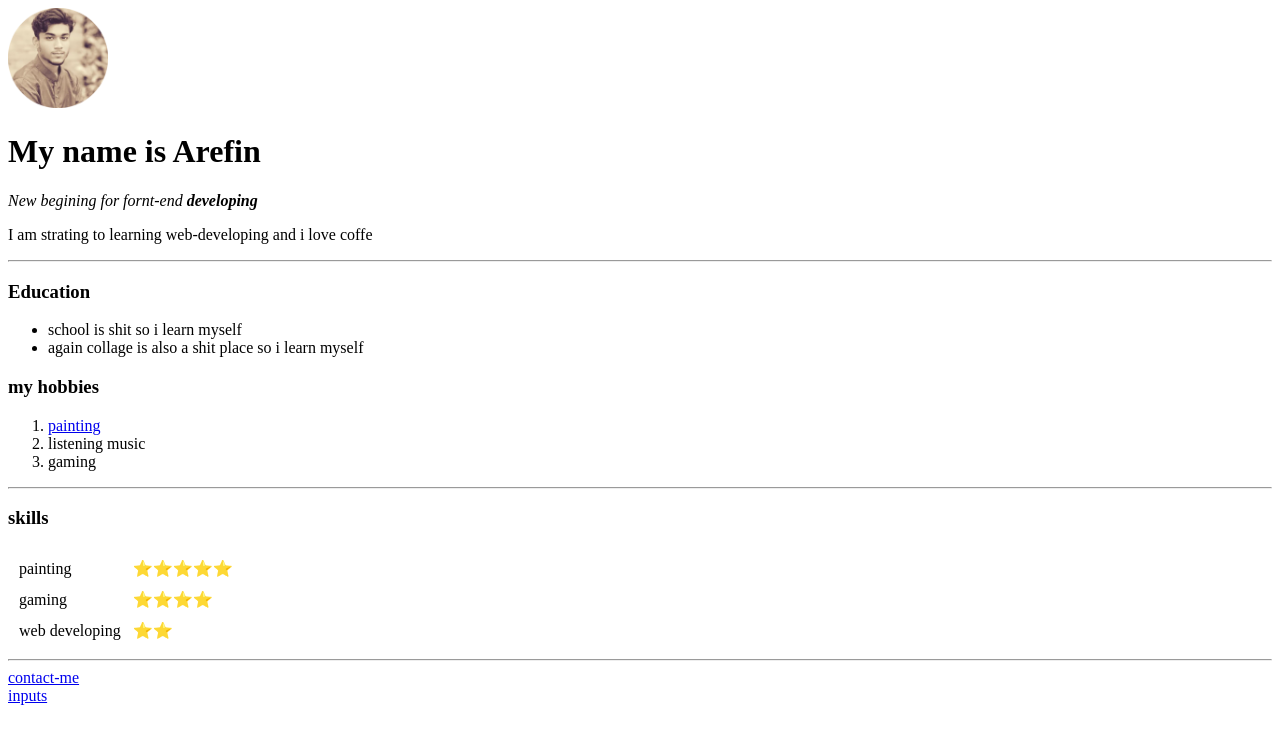
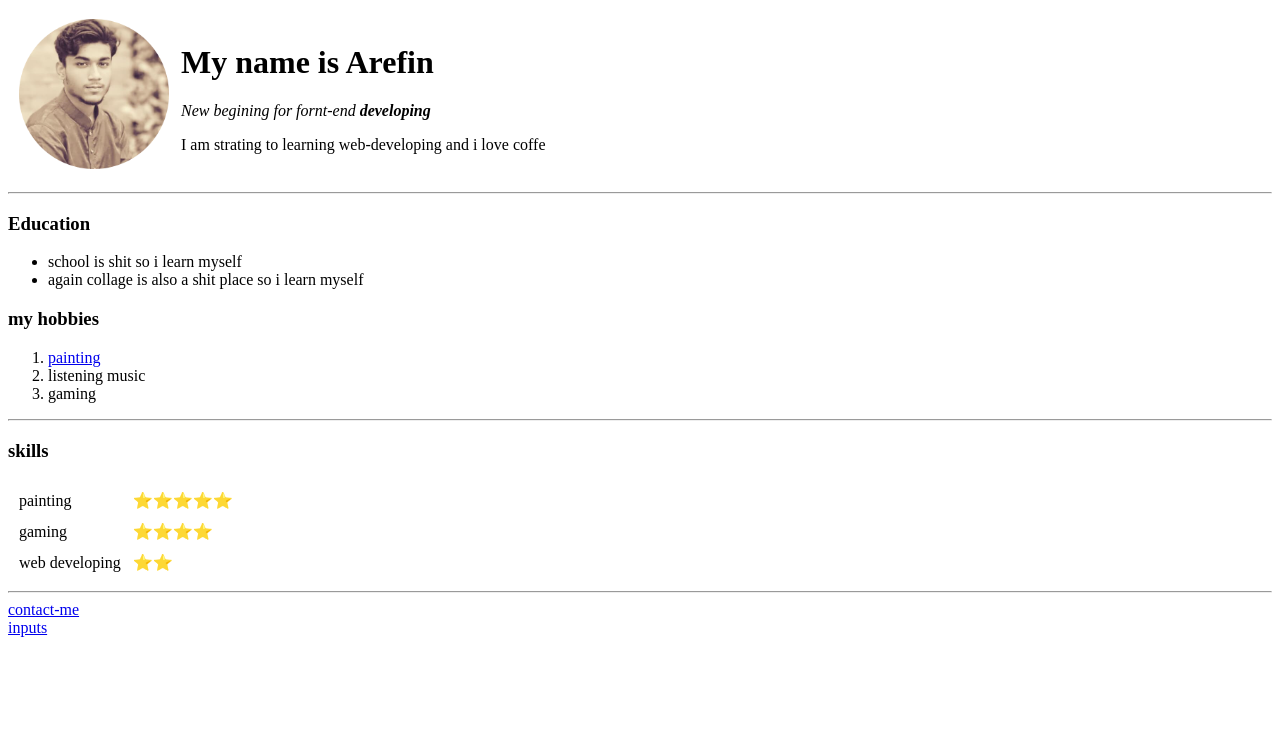
Before and after one commit to TEMPLAR-007/cv, a plain HTML site: page index.html in a window 1280 px wide. Drawn offline with Linux system fonts and the light colour scheme.

Commit message:
Add files via upload

```diff
--- a/index.html
+++ b/index.html
@@ -4,13 +4,20 @@
   <title>my website in just HTML</title>
 </head>
 <body>
-  <img src="circle-cropped.png" height="100px" width="100px">
 
- <h1>My name is Arefin</h1>
-  <p><em>New begining for fornt-end <strong>developing</strong></em></p>
-  <p>I am strating to learning web-developing and i love coffe</p>
+<table cellspacing="10">
+  <tr>
+    <td><img src="circle-cropped.png" height="150px" width="150px"></td>
+    <td>
+      <h1>My name is Arefin</h1>
 
-  <hr>
+       <p><em>New begining for fornt-end <strong>developing</strong></em></p>
+      <p>I am strating to learning web-developing and i love coffe</p>
+
+    </td>
+  </tr>
+</table>
+<hr>
 
 <h3>Education</h3>
 
```
